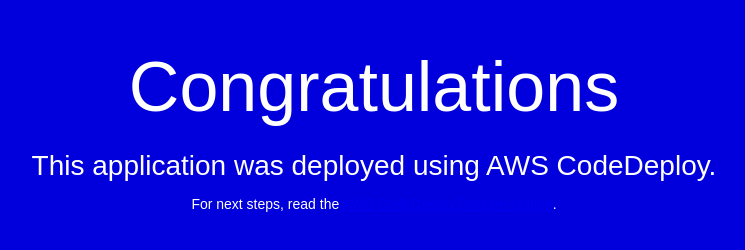
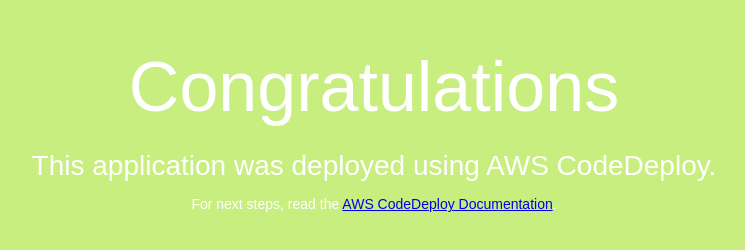
Before and after one commit to seito1102/codedeploy, a plain HTML site: page index.html in a window 1280 px wide. Shown: the whole page, without its empty margins (266-1011 px from the left). Drawn offline with Linux system fonts and the light colour scheme.

Commit message:
color change

```diff
--- a/index.html
+++ b/index.html
@@ -6,7 +6,7 @@
   <style>
     body {
       color: #ffffff;
-      background-color: #0100dc;
+      background-color: #c7ee7f;
       font-family: Arial, sans-serif;
       font-size: 14px;
     }
```
